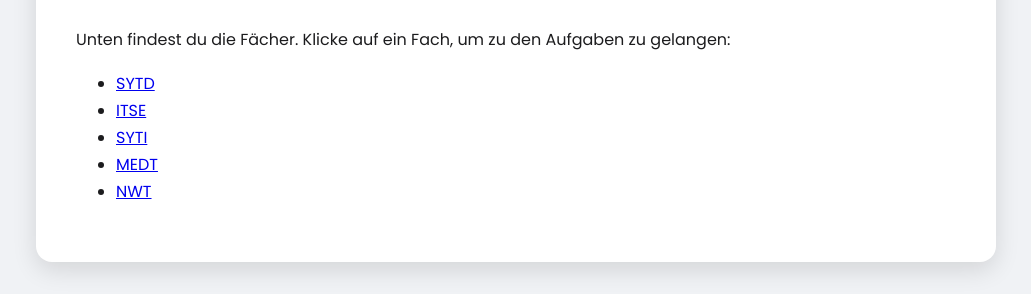
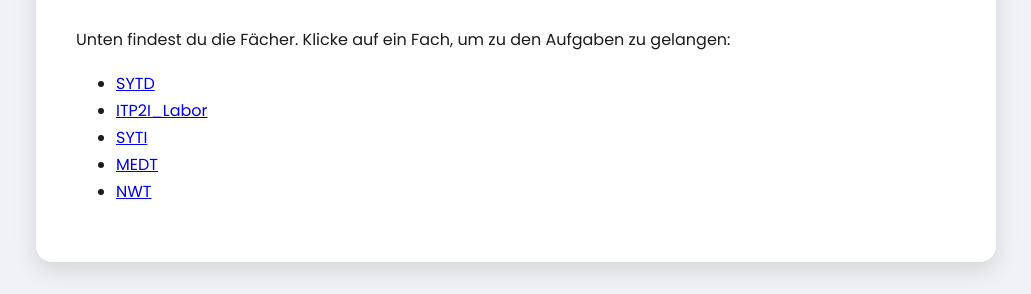
Before and after one commit to Felix-Mackinger/Report-gen, a Jekyll site: the page built from docs/index.md, in a window 1280 px wide. Shown: the part 379-673 px from the top of the page, without its empty margins (124-1155 px from the left). Built offline with Jekyll 4.4.1, drawn with Linux system fonts in a browser that asks for light colours; our own code applies the rules of GitHub Pages for plain Markdown files.

Commit message:
Update index.md

```diff
--- a/docs/index.md
+++ b/docs/index.md
@@ -3,7 +3,7 @@
 Unten findest du die Fächer. Klicke auf ein Fach, um zu den Aufgaben zu gelangen:
 
 - [SYTD](SYTD/index.html)
-- [ITSE](ITSE/)
+- [ITP2I_Labor](ITP2I_Labor/)
 - [SYTI](SYTI/)
 - [MEDT](MEDT/)
 - [NWT](NWT/)
```
